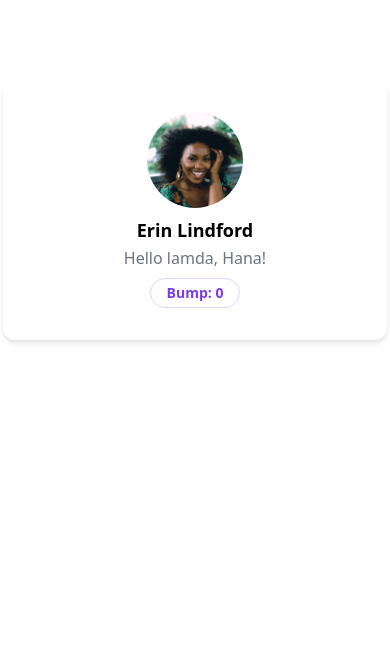
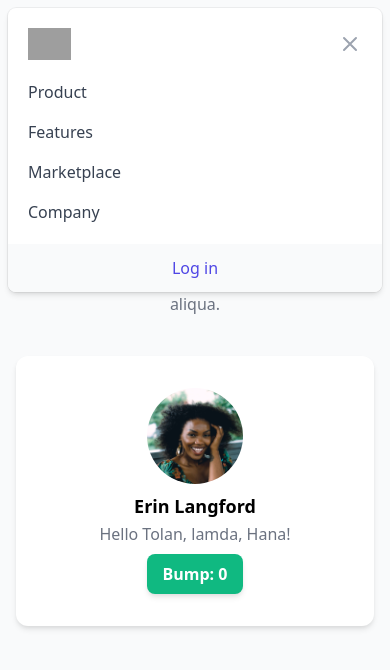
Before and after one commit to amanibhavam/hanbaiki, a Vue app: page / in a window 390 px wide. Shown: the top 670 px of the page. Built offline with nearby package versions, Linux system fonts and the light colour scheme; grey boxes are pictures that could not be loaded.

Commit message:
bigger example

```diff
--- a/src/App.vue
+++ b/src/App.vue
@@ -3,7 +3,126 @@ import HelloWorld from './HelloWorld.vue'
 </script>
 
 <template>
-  <div class="py-20">
-  <HelloWorld msg="Hello lamda, Hana!" />
+<!-- This example requires Tailwind CSS v2.0+ -->
+<div class="relative bg-gray-50 overflow-hidden">
+  <div class="hidden sm:block sm:absolute sm:inset-y-0 sm:h-full sm:w-full" aria-hidden="true">
+    <div class="relative h-full max-w-7xl mx-auto">
+      <svg class="absolute right-full transform translate-y-1/4 translate-x-1/4 lg:translate-x-1/2" width="404" height="784" fill="none" viewBox="0 0 404 784">
+        <defs>
+          <pattern id="f210dbf6-a58d-4871-961e-36d5016a0f49" x="0" y="0" width="20" height="20" patternUnits="userSpaceOnUse">
+            <rect x="0" y="0" width="4" height="4" class="text-gray-200" fill="currentColor" />
+          </pattern>
+        </defs>
+        <rect width="404" height="784" fill="url(#f210dbf6-a58d-4871-961e-36d5016a0f49)" />
+      </svg>
+      <svg class="absolute left-full transform -translate-y-3/4 -translate-x-1/4 md:-translate-y-1/2 lg:-translate-x-1/2" width="404" height="784" fill="none" viewBox="0 0 404 784">
+        <defs>
+          <pattern id="5d0dd344-b041-4d26-bec4-8d33ea57ec9b" x="0" y="0" width="20" height="20" patternUnits="userSpaceOnUse">
+            <rect x="0" y="0" width="4" height="4" class="text-gray-200" fill="currentColor" />
+          </pattern>
+        </defs>
+        <rect width="404" height="784" fill="url(#5d0dd344-b041-4d26-bec4-8d33ea57ec9b)" />
+      </svg>
+    </div>
   </div>
+
+  <div class="relative pt-6 pb-16 sm:pb-24">
+    <div>
+      <div class="max-w-7xl mx-auto px-4 sm:px-6">
+        <nav class="relative flex items-center justify-between sm:h-10 md:justify-center" aria-label="Global">
+          <div class="flex items-center flex-1 md:absolute md:inset-y-0 md:left-0">
+            <div class="flex items-center justify-between w-full md:w-auto">
+              <a href="#">
+                <span class="sr-only">Workflow</span>
+                <img class="h-8 w-auto sm:h-10" src="https://tailwindui.com/img/logos/workflow-mark-indigo-600.svg" alt="">
+              </a>
+              <div class="-mr-2 flex items-center md:hidden">
+                <button type="button" class="bg-gray-50 rounded-md p-2 inline-flex items-center justify-center text-gray-400 hover:text-gray-500 hover:bg-gray-100 focus:outline-none focus:ring-2 focus:ring-inset focus:ring-indigo-500" aria-expanded="false">
+                  <span class="sr-only">Open main menu</span>
+                  <!-- Heroicon name: outline/menu -->
+                  <svg class="h-6 w-6" xmlns="http://www.w3.org/2000/svg" fill="none" viewBox="0 0 24 24" stroke="currentColor" aria-hidden="true">
+                    <path stroke-linecap="round" stroke-linejoin="round" stroke-width="2" d="M4 6h16M4 12h16M4 18h16" />
+                  </svg>
+                </button>
+              </div>
+            </div>
+          </div>
+          <div class="hidden md:flex md:space-x-10">
+            <a href="#" class="font-medium text-gray-500 hover:text-gray-900">Product</a>
+
+            <a href="#" class="font-medium text-gray-500 hover:text-gray-900">Features</a>
+
+            <a href="#" class="font-medium text-gray-500 hover:text-gray-900">Marketplace</a>
+
+            <a href="#" class="font-medium text-gray-500 hover:text-gray-900">Company</a>
+          </div>
+          <div class="hidden md:absolute md:flex md:items-center md:justify-end md:inset-y-0 md:right-0">
+            <span class="inline-flex rounded-md shadow">
+              <a href="#" class="inline-flex items-center px-4 py-2 border border-transparent text-base font-medium rounded-md text-indigo-600 bg-white hover:bg-gray-50">
+                Log in
+              </a>
+            </span>
+          </div>
+        </nav>
+      </div>
+
+      <!--
+        Mobile menu, show/hide based on menu open state.
+
+        Entering: "duration-150 ease-out"
+          From: "opacity-0 scale-95"
+          To: "opacity-100 scale-100"
+        Leaving: "duration-100 ease-in"
+          From: "opacity-100 scale-100"
+          To: "opacity-0 scale-95"
+      -->
+      <div class="absolute z-10 top-0 inset-x-0 p-2 transition transform origin-top-right md:hidden">
+        <div class="rounded-lg shadow-md bg-white ring-1 ring-black ring-opacity-5 overflow-hidden">
+          <div class="px-5 pt-4 flex items-center justify-between">
+            <div>
+              <img class="h-8 w-auto" src="https://tailwindui.com/img/logos/workflow-mark-indigo-600.svg" alt="">
+            </div>
+            <div class="-mr-2">
+              <button type="button" class="bg-white rounded-md p-2 inline-flex items-center justify-center text-gray-400 hover:text-gray-500 hover:bg-gray-100 focus:outline-none focus:ring-2 focus:ring-inset focus:ring-indigo-500">
+                <span class="sr-only">Close menu</span>
+                <!-- Heroicon name: outline/x -->
+                <svg class="h-6 w-6" xmlns="http://www.w3.org/2000/svg" fill="none" viewBox="0 0 24 24" stroke="currentColor" aria-hidden="true">
+                  <path stroke-linecap="round" stroke-linejoin="round" stroke-width="2" d="M6 18L18 6M6 6l12 12" />
+                </svg>
+              </button>
+            </div>
+          </div>
+          <div class="px-2 pt-2 pb-3">
+            <a href="#" class="block px-3 py-2 rounded-md text-base font-medium text-gray-700 hover:text-gray-900 hover:bg-gray-50">Product</a>
+
+            <a href="#" class="block px-3 py-2 rounded-md text-base font-medium text-gray-700 hover:text-gray-900 hover:bg-gray-50">Features</a>
+
+            <a href="#" class="block px-3 py-2 rounded-md text-base font-medium text-gray-700 hover:text-gray-900 hover:bg-gray-50">Marketplace</a>
+
+            <a href="#" class="block px-3 py-2 rounded-md text-base font-medium text-gray-700 hover:text-gray-900 hover:bg-gray-50">Company</a>
+          </div>
+          <a href="#" class="block w-full px-5 py-3 text-center font-medium text-indigo-600 bg-gray-50 hover:bg-gray-100">
+            Log in
+          </a>
+        </div>
+      </div>
+    </div>
+
+    <main class="mt-16 mx-auto max-w-7xl px-4 sm:mt-24">
+      <div class="text-center">
+        <h1 class="text-4xl tracking-tight font-extrabold text-gray-900 sm:text-5xl md:text-6xl">
+          <span class="block xl:inline">Data to enrich your</span>
+          <span class="block text-indigo-600 xl:inline">online business</span>
+        </h1>
+        <p class="mt-3 max-w-md mx-auto text-base text-gray-500 sm:text-lg md:mt-5 md:text-xl md:max-w-3xl">
+          Anim aute id magna aliqua ad ad non deserunt sunt. Qui irure qui lorem cupidatat commodo. Elit sunt amet fugiat veniam occaecat fugiat aliqua.
+        </p>
+      </div>
+      <div class="py-10">
+        <HelloWorld msg="Hello Tolan, lamda, Hana!" />
+      </div>
+    </main>
+  </div>
+</div>
+
 </template>
--- a/src/HelloWorld.vue
+++ b/src/HelloWorld.vue
@@ -12,13 +12,13 @@ const count = ref(0)
   <div class="text-center space-y-2 sm:text-left">
     <div class="space-y-0.5">
       <p class="text-lg text-black font-semibold">
-        Erin Lindford
+        Erin Langford
       </p>
       <p class="text-gray-500 font-medium">
         {{ msg }}
       </p>
     </div>
-    <button @click="count++" class="px-4 py-1 text-sm text-purple-600 font-semibold rounded-full border border-purple-200 hover:text-white hover:bg-purple-600 hover:border-transparent focus:outline-none focus:ring-2 focus:ring-purple-600 focus:ring-offset-2">Bump: {{ count }}</button>
+    <button @click="count++" class="py-2 px-4 font-semibold rounded-lg shadow-md text-white bg-green-500 hover:bg-green-700">Bump: {{ count }}</button>
   </div>
 </div>
 </template>
```
